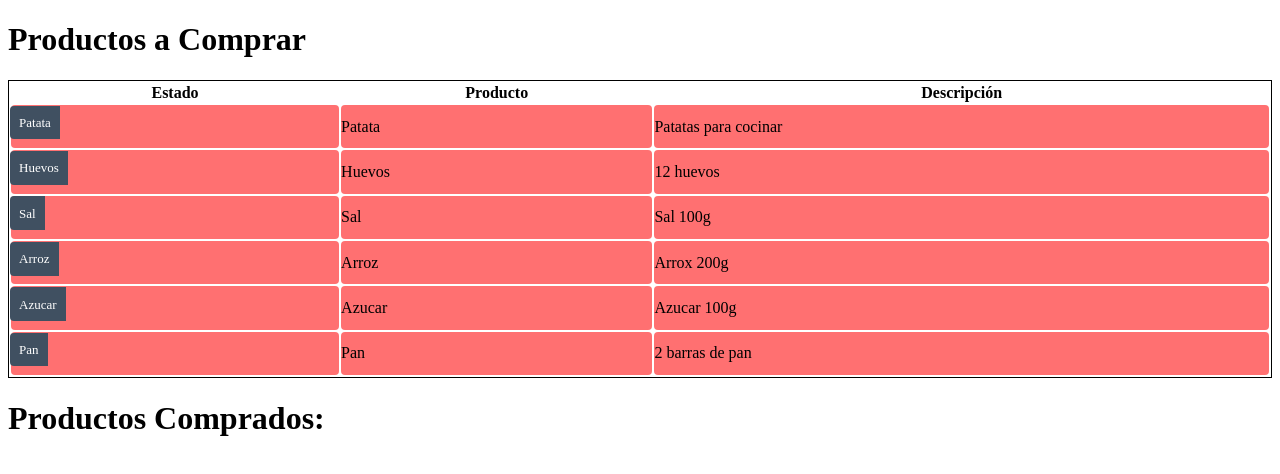
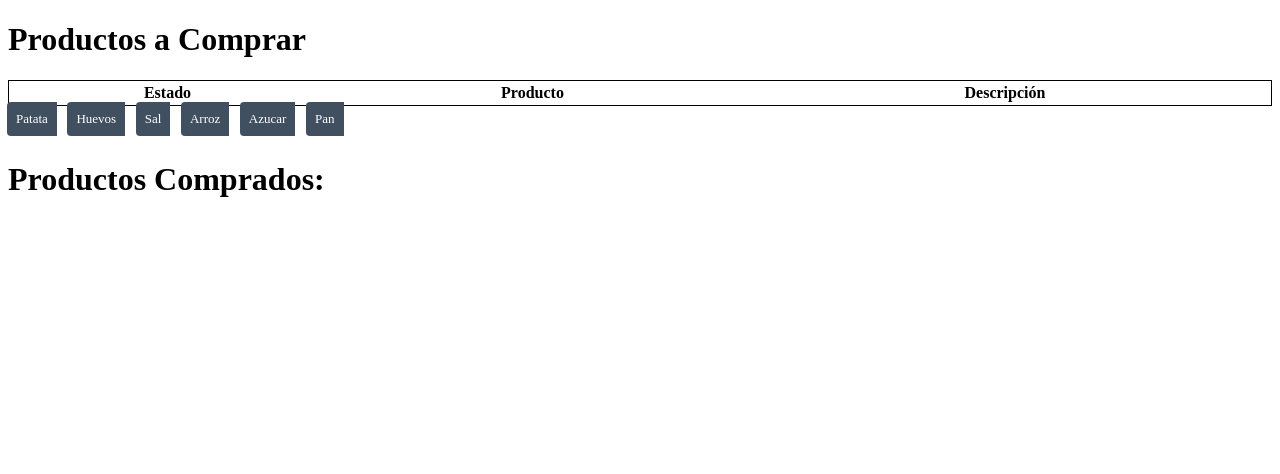
Before and after one commit to lvaqueiroperez/SXE_EjerListaCompra, an Angular app: page / in a window 1280 px wide. Shown: the top 474 px of the page. Built offline with nearby package versions, Linux system fonts and the light colour scheme.

Commit message:
"quitada la tabla superior de los productos"

```diff
--- a/src/app/productos/productos.component.html
+++ b/src/app/productos/productos.component.html
@@ -1,3 +1,4 @@
+<!--USANDO GRID-->
 <h1>Productos a Comprar</h1>
 <table style="width: 100%; border: 1px solid black; ">
   <tr>
@@ -5,18 +6,17 @@
     <th>Producto</th>
     <th>Descripción</th>
   </tr>
-  <tr class="productos" *ngFor="let producto of productosA index as i;">
-    <td [class.selected]="producto === selectedProducto" (click)="onSelect(producto,i)">
+</table>
+<span class="productos" *ngFor="let producto of productosA index as i;" [class.selected]="producto === selectedProducto"
+      (click)="onSelect(producto,i)">
+
       <!--PODEMOS PONER LOS RADIOBUTTONS CON ETIQUETAS EXTERNAS PARA PODER USAR EN ELLOS EL CSS-->
-      <!--<input type="radio" name="comprado-{{i}}" value="si" [(ngModel)]="producto.comprado" [value]=true>Comprado
-      <input type="radio" name="comprado-{{i}}" value="no" [(ngModel)]="producto.comprado" [value]=false> Comprar-->
-      <span class="productosBadge">{{producto.nombre}}</span>
+  <!--<input type="radio" name="comprado-{{i}}" value="si" [(ngModel)]="producto.comprado" [value]=true>Comprado
+  <input type="radio" name="comprado-{{i}}" value="no" [(ngModel)]="producto.comprado" [value]=false> Comprar-->
+      <div class="productosBadge">{{producto.nombre}}</div>
 
-    </td>
-    <td class="nombre">{{producto.nombre}}</td>
-    <td class="descripcion">{{producto.desc}}</td>
-  </tr>
-</table>
+  </span>
+
 <h1>Productos Comprados: </h1>
 <!--DENTRO DE UNA ETIQUETA PODEMOS PONER UNA PROPIEDAD CLASS PARA DEFINIR UNA CLASE,ACCEDEMOS CON ELLA CON .-->
 <!--USAR EL INDEX DEL FOR PARA ACCEDER AL PRODUCTO QUE NOS INTERESE-->
```
